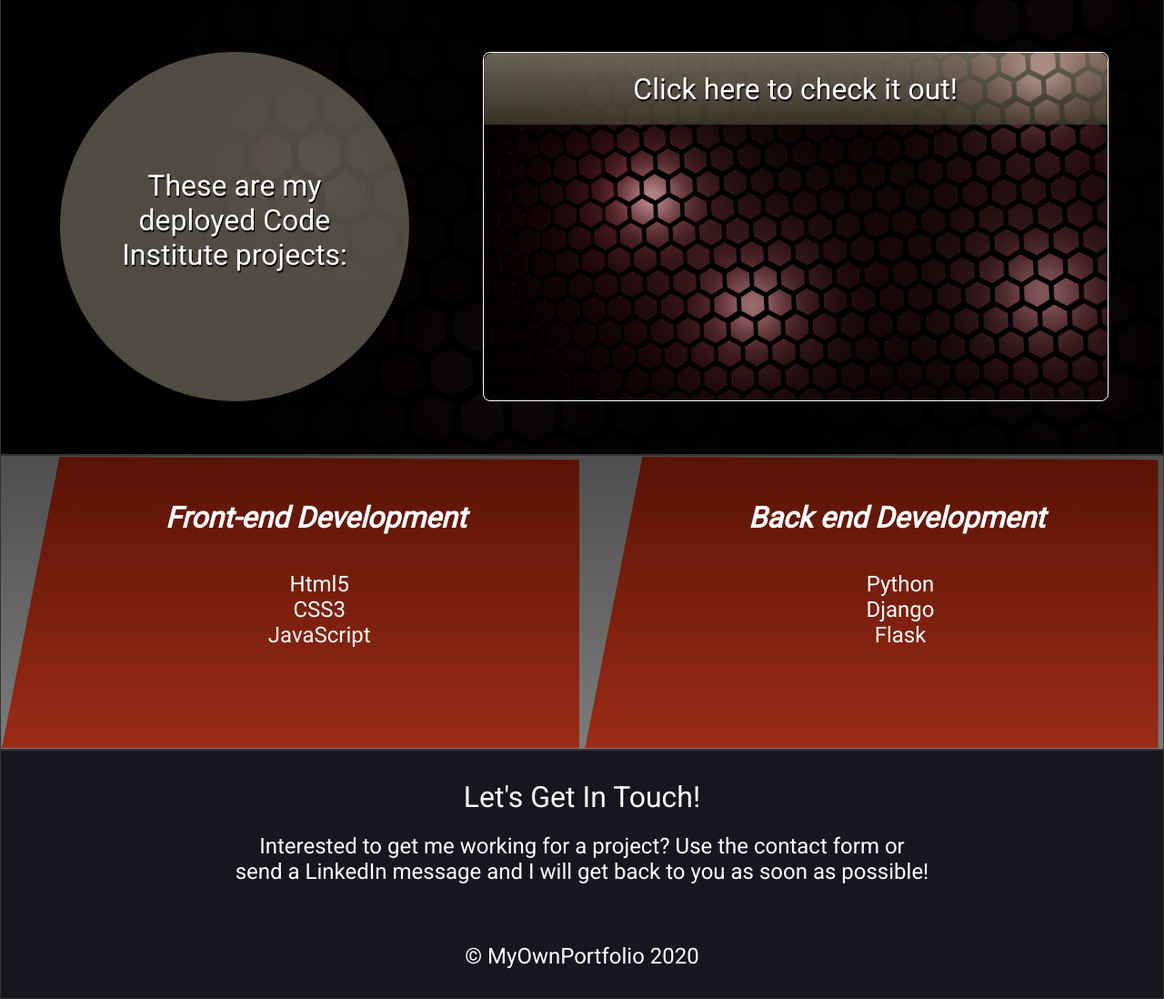
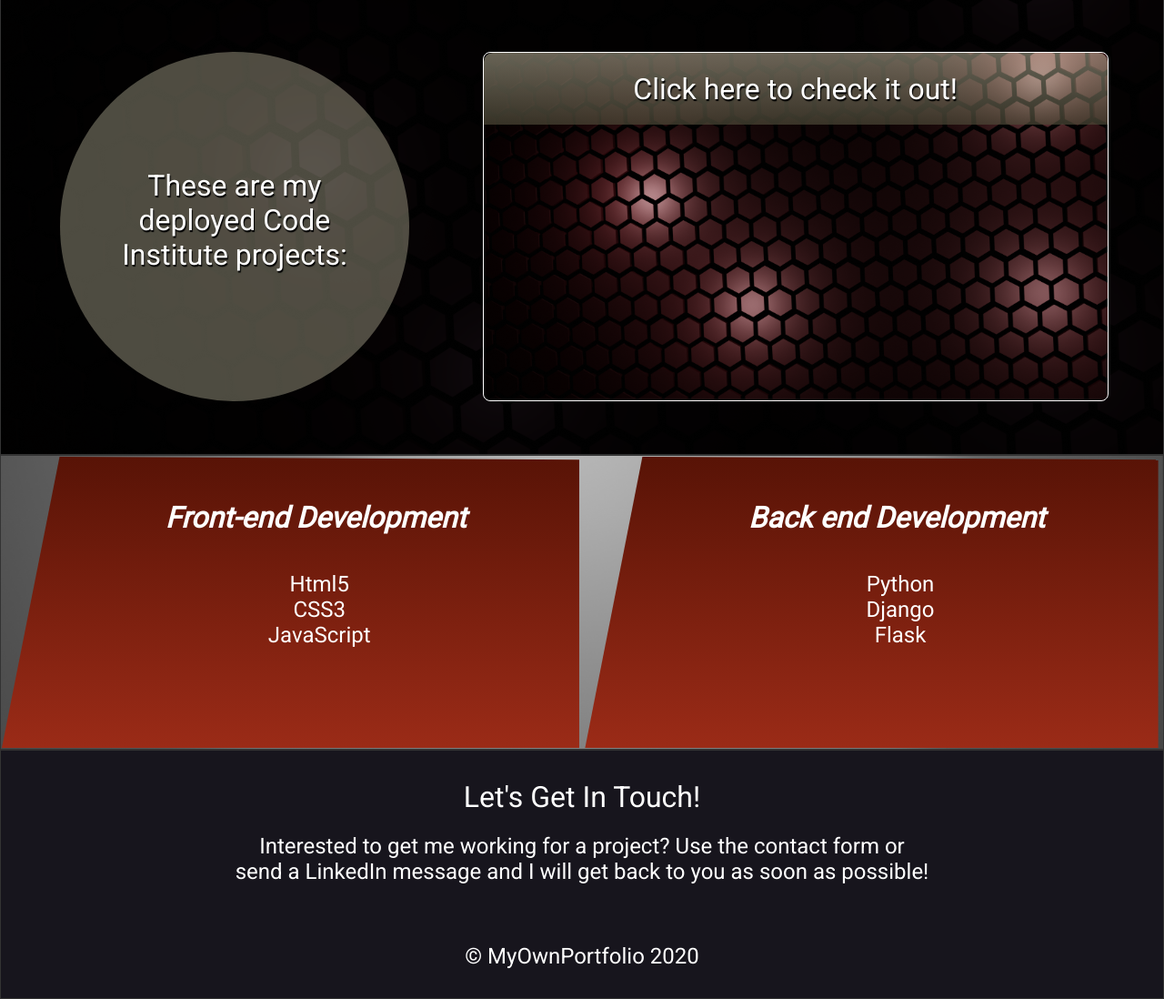
Before and after one commit to flo0909/showcaseproject, a Django app: page / in a window 1280 px wide. Shown: the part 1103-2201 px from the top of the page at 91% size. Run offline with Django 3.2, Linux system fonts and the light colour scheme.

Commit message:
added item5 bkg

```diff
--- a/showcaseproject/static/style.css
+++ b/showcaseproject/static/style.css
@@ -304,7 +304,10 @@ body{
     grid-area: item5;
     display:grid;
     grid-template-areas:'item5-container1 ''item5-container1' ;
-    background-image: linear-gradient(rgb(78, 78, 78),rgb(124, 124, 124));
+    background:url('/static/img/bkg_spot.png');
+    background-position: center;
+    background-repeat: no-repeat;
+    background-size: cover;
     text-align:center;
 }
 #item5-text1{
```
Also changed, not shown: showcaseproject/static/img/bkg_spot.png (added).
